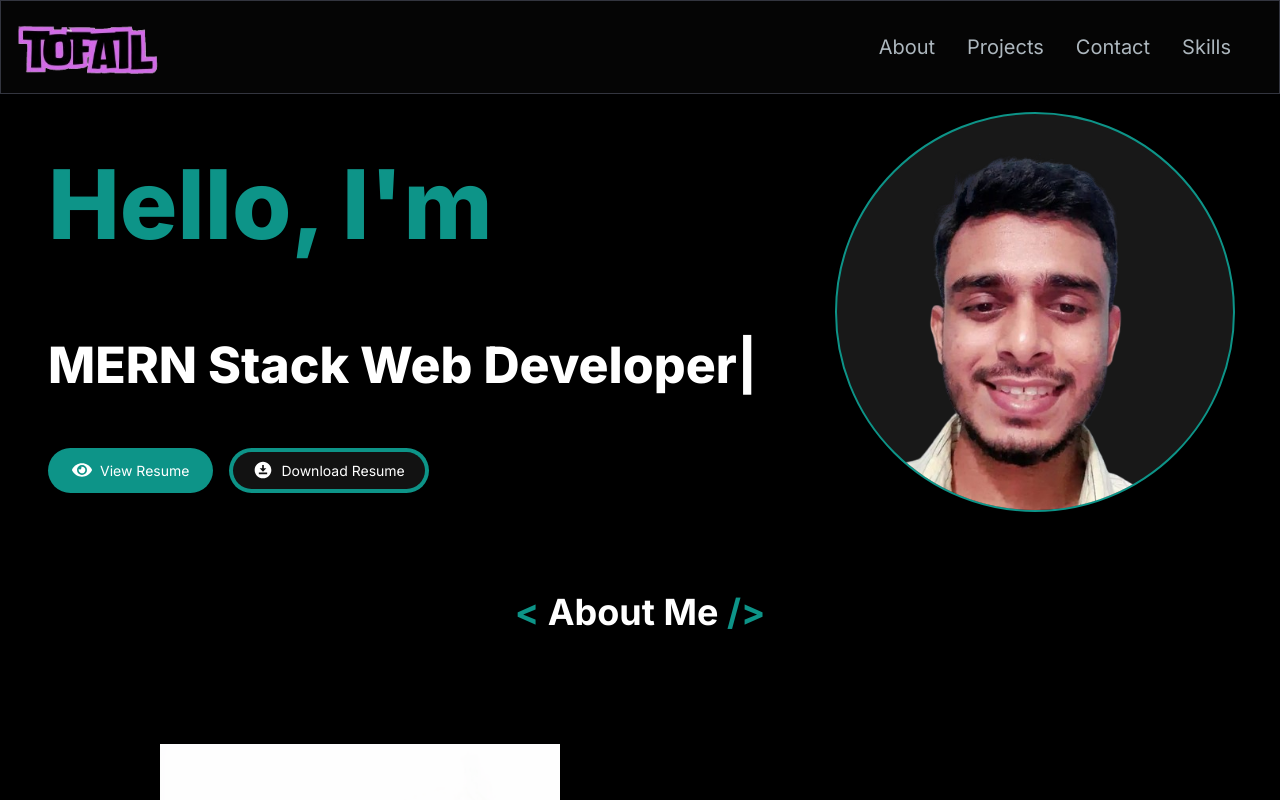
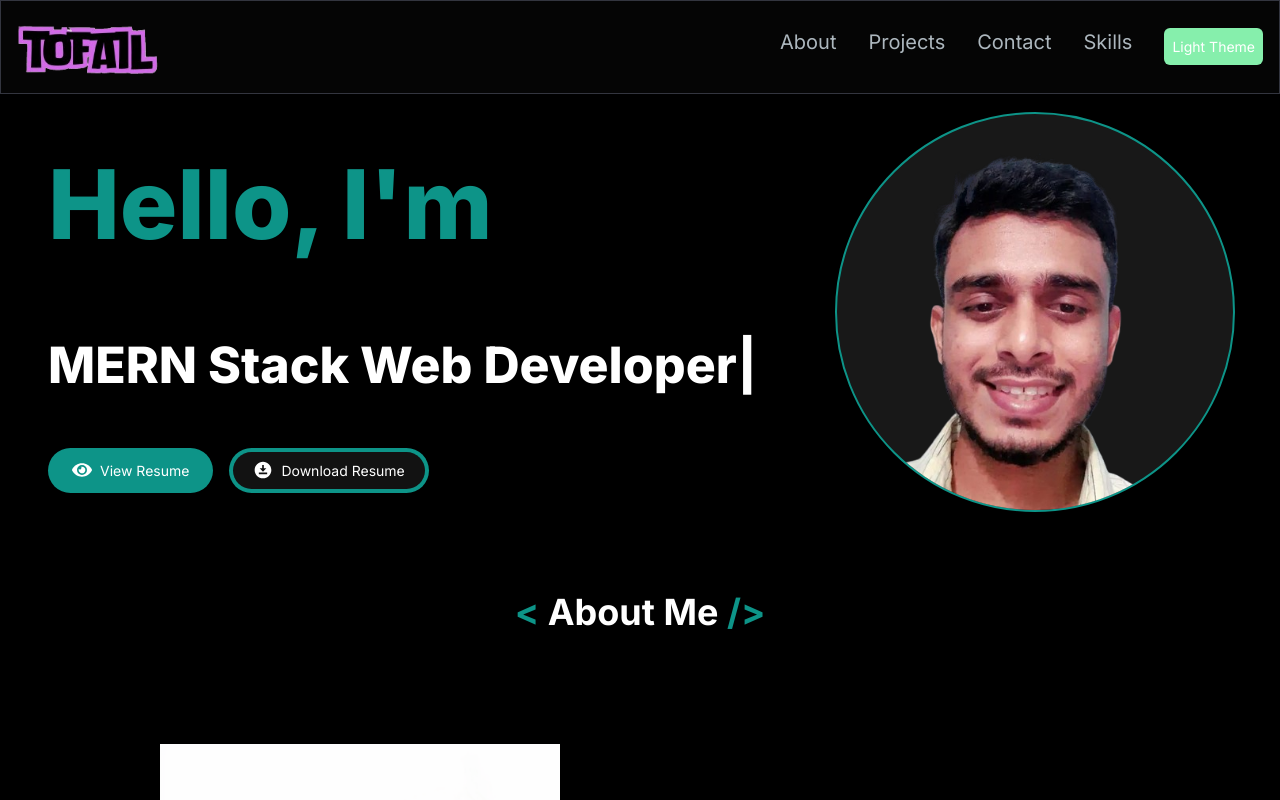
Before and after one commit to tofail-ahmed/nextfolio, a Next.js app: page / in a window 1280 px wide. Shown: the top 800 px of the page. Built offline with nearby package versions, Linux system fonts and the light colour scheme.

Commit message:
theme changdone

```diff
--- a/src/app/components/Navbar.jsx
+++ b/src/app/components/Navbar.jsx
@@ -79,11 +79,14 @@ const Navbar = () => {
               className="flex items-center px-3 py-2 border rounded border-slate-200 text-slate-200 hover:text-white hover:border-white"
             >
               <XMarkIcon className="h-5 w-5" />
-
             </button>
           )}
         </div>
-        <div onClick={closeNav} className="menu hidden md:block md:w-auto" id="navbar">
+        <div
+          onClick={closeNav}
+          className="menu hidden md:block md:w-auto"
+          id="navbar"
+        >
           <ul className="flex p-4 md:p-0 md:flex-row md:space-x-8 mt-0">
             {navLinks.map((link, index) => (
               <li key={index}>
@@ -91,15 +94,18 @@ const Navbar = () => {
               </li>
             ))}
             <li>
-           {/* <button className="p-2 bg-green-300 rounded-md" onClick={handleTheme}>
-        {darkMode ? "Light Theme" : "Dark Theme"}
-      </button> */}
-{/* <NavLink href="/login" title="Login" /> */}
+              <button
+                className="p-2 bg-green-300 rounded-md"
+                onClick={handleTheme}
+              >
+                {darkMode ? "Light Theme" : "Dark Theme"}
+              </button>
+              {/* <NavLink href="/login" title="Login" /> */}
             </li>
           </ul>
         </div>
       </div>
-      {navbarOpen ? <MenuOverlay  links={navLinks} closeNav={closeNav} /> : null}
+      {navbarOpen ? <MenuOverlay links={navLinks} closeNav={closeNav} /> : null}
     </nav>
   );
 };
--- a/src/app/layout.js
+++ b/src/app/layout.js
@@ -32,7 +32,7 @@ function RootContent({ children }) {
     <html lang="en">
       <body
         className={`${inter.className} ${
-          darkMode ? "bg-black text-white" : "bg-white text-black"
+          darkMode ? "bg-black text-white" : "bg-slate-300 text-black"
         }`}
       >
         <div>
```
